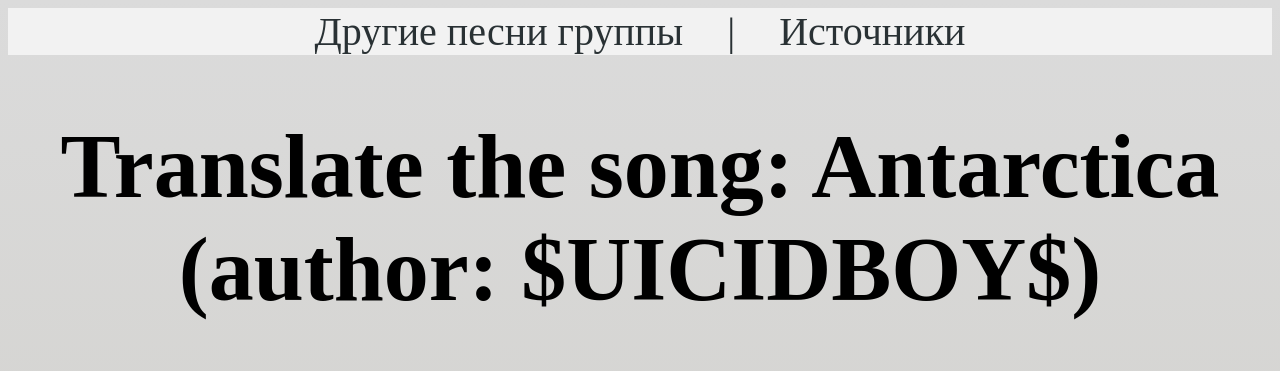
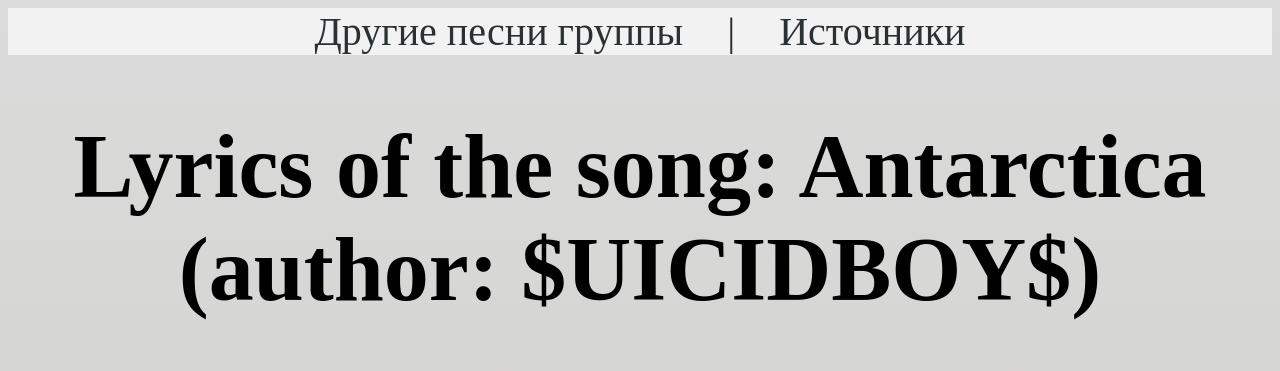
Before and after one commit to MrGavX/site1, a plain HTML site: page index.html in a window 1280 px wide. Shown: the top 371 px of the page. Drawn offline with Linux system fonts and the light colour scheme.

Commit message:
Add files via upload

```diff
--- a/index.html
+++ b/index.html
@@ -3,7 +3,7 @@
 <head>
 	<meta name="viewport" content="width=device-width,initial-scale=1,maximum-scale=1">
 	<meta charset="utf-8" />
-	<title>Текст песни Antarctica</title>
+	<title>Перевод песни Antarctica</title>
 	<link rel="stylesheet" href="styles.css">
 </head>
 
@@ -20,7 +20,7 @@
 	<!-- Site navigation menu -->
 
 	<!-- Main content -->
-	<Caption><h1>Translate the song: Antarctica (author: $UICIDBOY$)</h1></Caption>
+	<Caption><h1>Lyrics of the song: Antarctica (author: $UICIDBOY$)</h1></Caption>
 	<table>
 
 	<tr>
```
Also changed, not shown: index2.html (+1 -3 lines).
